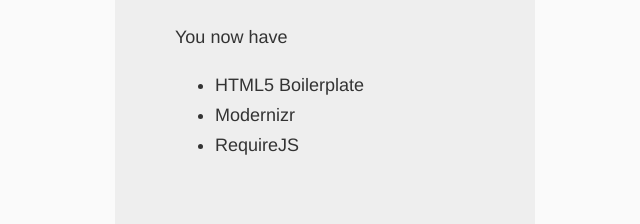
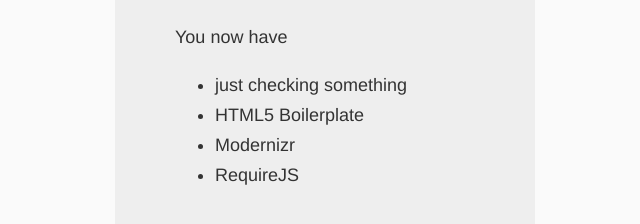
Before and after one commit to dylntrnr/ourclassroom.org, a website: page app/index.html in a window 1280 px wide. Shown: the part 228-452 px from the top of the page, without its empty margins (315-955 px from the left). Drawn offline with Linux system fonts and the light colour scheme; files that its build step writes are made by us from their sources.

```diff
--- a/app/index.html
+++ b/app/index.html
@@ -27,6 +27,7 @@
           <h1>'Allo, 'Allo!</h1>
           <p>You now have</p>
           <ul>
+            <li>just checking something</li>
             <li>HTML5 Boilerplate</li>
             <li>Modernizr</li>
             <li>RequireJS</li>
```
Also changed, not shown: dist/index.html, 1 other file.
